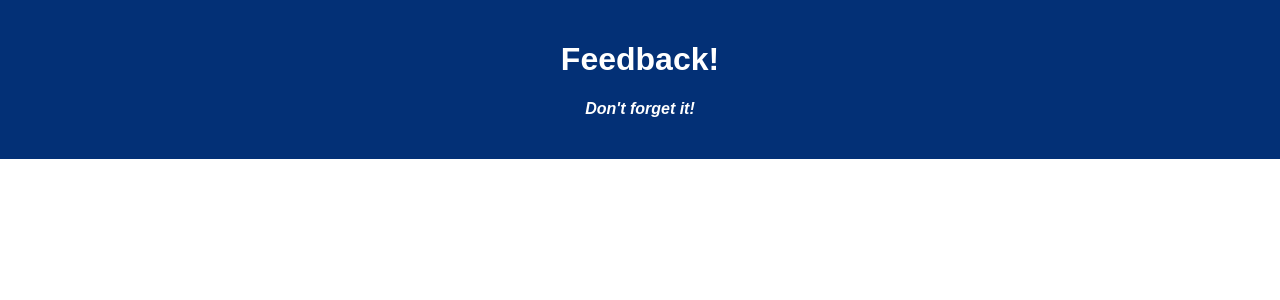
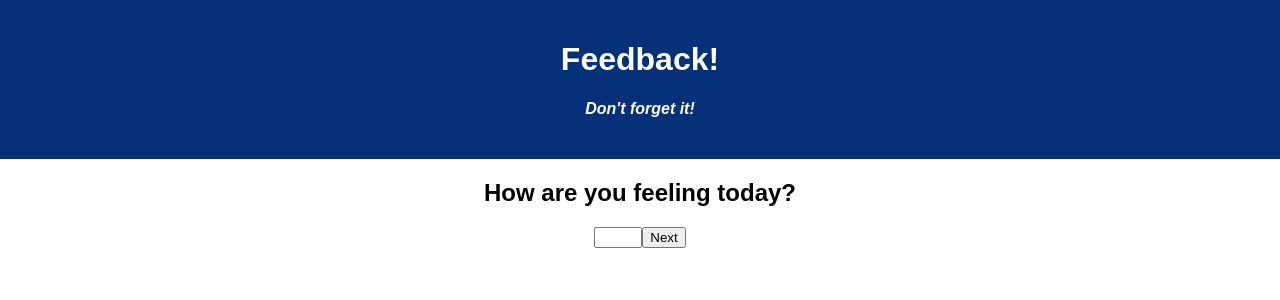
Before and after one commit to CrystalRedmon/weekend-redux-feedback-loop-1, a React (Create React App) app: page / in a window 1280 px wide. Shown: the top 300 px of the page. Built offline with nearby package versions, Linux system fonts and the light colour scheme.

Commit message:
work on requiring input before letting user click next button

```diff
--- a/src/components/App/App.jsx
+++ b/src/components/App/App.jsx
@@ -1,7 +1,7 @@
 import React from 'react';
 import axios from 'axios';
 import './App.css';
-import { HashRouter as Router, Route, Link } from 'react-router-dom';
+import { HashRouter as Router, Route, Link, Redirect } from 'react-router-dom';
 
 import CommentsPage from '../CommentsPage/CommentsPage';
 import FeelingsPage from '../FeelingsPage/FeelingsPage';
@@ -22,7 +22,9 @@ function App() {
           <h4>Don't forget it!</h4>
         </header>
 
-      <Route path='/FeelingsPage' exact>
+      <Route path='/' exact>
+        {/* <Redirect to='/feelingspage' /> */}
+
         <FeelingsPage />
       </Route>
 
--- a/src/components/CommentsPage/CommentsPage.jsx
+++ b/src/components/CommentsPage/CommentsPage.jsx
@@ -13,6 +13,7 @@ function CommentsPage(){
             type:'ADD_COMMENTS',
             payload: evt.target.value
         })
+
     }
 
     return(
@@ -26,7 +27,6 @@ function CommentsPage(){
                     type="text"
                     min="0"
                     max="5"
-
                     required
                 >
                 </input>
--- a/src/components/FeelingsPage/FeelingsPage.jsx
+++ b/src/components/FeelingsPage/FeelingsPage.jsx
@@ -14,6 +14,7 @@ function FeelingsPage(){
             type:'ADD_FEELING',
             payload: evt.target.value
         })
+        // history.push('/understandingpage')
     }
 
     return(
--- a/src/components/ThankYouPage/ThankYouPage.jsx
+++ b/src/components/ThankYouPage/ThankYouPage.jsx
@@ -9,6 +9,7 @@ function ThankYouPage(){
         dispatch({
             type: 'RESET_STATE',
         })
+        history.push('/');
     }
 
     return(
--- a/src/index.js
+++ b/src/index.js
@@ -31,6 +31,8 @@ const feedback = (state = {}, action) => {
                 ...state,
                 comments: action.payload
             }
+        case "RESET_STATE":
+            return {};
     }
     return state;
 }
```
